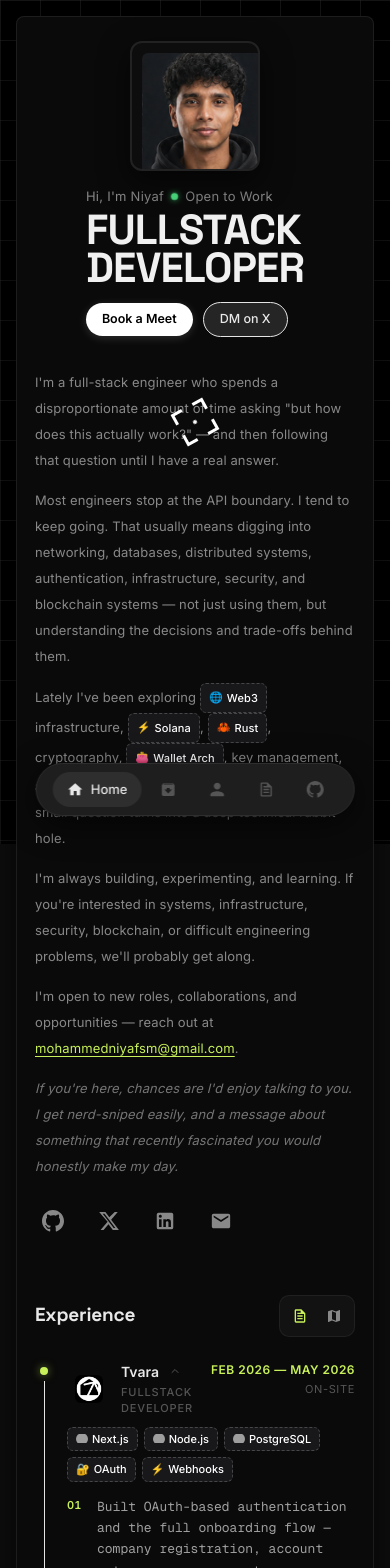
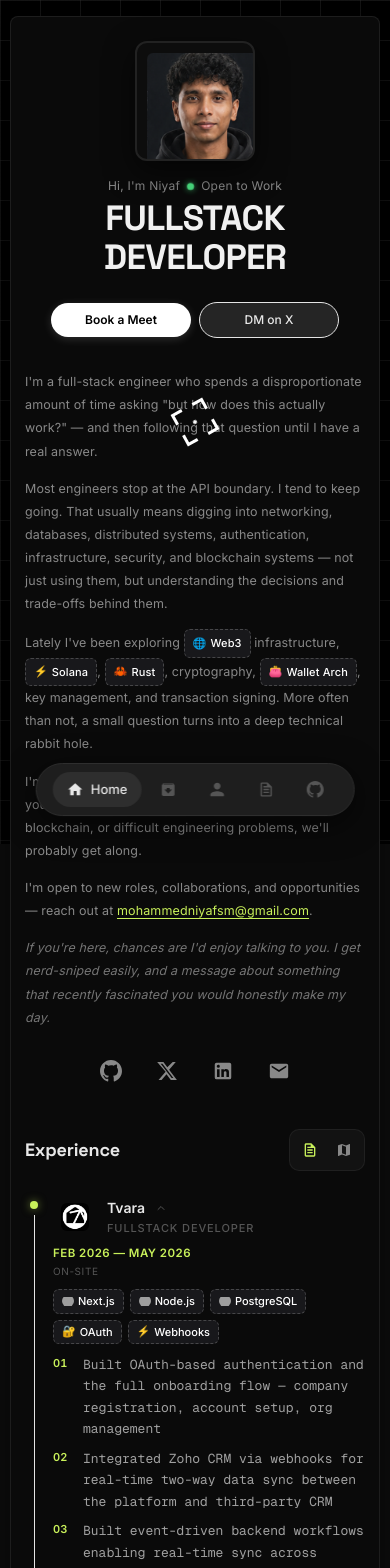
Before and after one commit to mohammedniyafsm/holio, a Next.js app: page / in a window 390 px wide. Shown: the top 1568 px of the page. Built offline with nearby package versions, Linux system fonts and the light colour scheme; grey boxes are pictures that could not be loaded.

Commit message:
mobile responsive design

```diff
--- a/app/globals.css
+++ b/app/globals.css
@@ -58,6 +58,8 @@
 
 html {
   scroll-behavior: smooth;
+  overflow-x: hidden;
+  width: 100%;
 }
 
 body {
@@ -67,6 +69,8 @@
   min-height: 100vh;
   -webkit-font-smoothing: antialiased;
   -moz-osx-font-smoothing: grayscale;
+  overflow-x: hidden;
+  width: 100%;
 }
 
 /* Grid Background (Home) */
@@ -907,9 +911,13 @@
 }
 
 /* ── RESPONSIVE: MOBILE ── */
-@media (max-width: 640px) {
+@media (max-width: 768px) {
+  .main-wrapper {
+    padding: 0 10px 100px 10px;
+  }
+
   .content-container {
-    padding: 24px 18px 36px 18px;
+    padding: 24px 14px 32px 14px;
     margin-top: 16px;
     margin-bottom: 40px;
     border-radius: 8px;
@@ -917,42 +925,188 @@
 
   .hero-section {
     flex-direction: column;
+    align-items: center;
+    text-align: center;
     gap: 16px;
   }
 
   .avatar-wrapper-tilt {
-    width: 130px;
-    height: 130px;
+    width: 120px;
+    height: 120px;
   }
 
   .avatar-wrapper-tilt .pc-card-shell,
   .avatar-wrapper-tilt .pc-card,
   .avatar-wrapper-tilt .pc-inside {
-    width: 130px;
-    height: 130px;
+    width: 120px;
+    height: 120px;
   }
 
   .avatar-wrapper {
-    width: 130px;
-    height: 130px;
+    width: 120px;
+    height: 120px;
+  }
+
+  .hero-text {
+    width: 100%;
+    display: flex;
+    flex-direction: column;
+    align-items: center;
+  }
+
+  .hero-greeting {
+    justify-content: center;
+    font-size: 12px;
   }
 
   .hero-title {
-    font-size: 42px;
+    font-size: clamp(28px, 9vw, 36px);
+    text-align: center;
+    line-height: 1.1;
+  }
+
+  .hero-actions {
+    justify-content: center;
+    width: 100%;
+    gap: 8px;
+  }
+
+  .book-meet-btn,
+  .dm-x-btn {
+    flex: 1;
+    max-width: 140px;
+    padding: 8px 12px;
+    font-size: 12px;
   }
 
   .tech-description {
-    font-size: 13px;
-    line-height: 2;
+    font-size: 12.5px;
+    line-height: 1.85;
+  }
+
+  .social-links {
+    justify-content: center;
+    gap: 20px;
+    margin-bottom: 40px;
+  }
+
+  .section-title {
+    font-size: 18px;
+  }
+
+  .experience-item {
+    gap: 0 10px;
+    padding-bottom: 28px;
   }
 
   .exp-header {
-    flex-direction: row;
+    flex-direction: column;
     align-items: flex-start;
-  }
-
-  .section-title {
-    font-size: 19px;
+    gap: 4px;
+  }
+
+  .exp-right {
+    text-align: left;
+    margin-top: 2px;
+  }
+
+  .exp-date {
+    font-size: 11.5px;
+  }
+
+  .exp-location {
+    font-size: 10px;
+  }
+
+  .exp-tags {
+    margin-bottom: 10px;
+  }
+
+  /* Projects Section Mobile Styles */
+  .projects-container {
+    padding: 0 4px 40px 4px;
+    margin-bottom: 40px;
+  }
+
+  .projects-hero-wrapper {
+    height: 80vh;
+  }
+
+  .projects-main-title {
+    font-size: clamp(36px, 12vw, 52px);
+    margin-bottom: 16px;
+  }
+
+  .projects-main-subtitle {
+    font-size: 15px;
+    padding: 0 10px;
+  }
+
+  .projects-annotation {
+    left: 50%;
+    transform: translateX(-50%);
+    bottom: 40px;
+    width: 100%;
+  }
+
+  .projects-list {
+    gap: 40px;
+    padding-bottom: 80px;
+  }
+
+  .project-card {
+    padding: 20px 16px;
+    gap: 16px;
+    border-radius: 16px;
+  }
+
+  .project-image-container {
+    height: 180px;
+  }
+
+  .project-title {
+    font-size: 22px;
+    gap: 8px;
+  }
+
+  .project-description {
+    font-size: 12.5px;
+    line-height: 1.6;
+  }
+
+  /* About Page Mobile Styles */
+  .about-page {
+    padding: 40px 10px 100px 10px;
+  }
+
+  .about-hero {
+    padding-top: 20px;
+    gap: 12px;
+  }
+
+  .about-title {
+    font-size: clamp(36px, 10vw, 52px);
+  }
+
+  .about-subtitle {
+    font-size: 15px;
+  }
+
+  .about-bio {
+    font-size: 13.5px;
+  }
+
+  .skill-category {
+    padding: 16px 14px;
+  }
+
+  .github-contrib-container {
+    padding: 20px 12px;
+  }
+
+  .github-contrib-title {
+    font-size: 20px;
+    margin-bottom: 16px;
   }
 }
 
```
